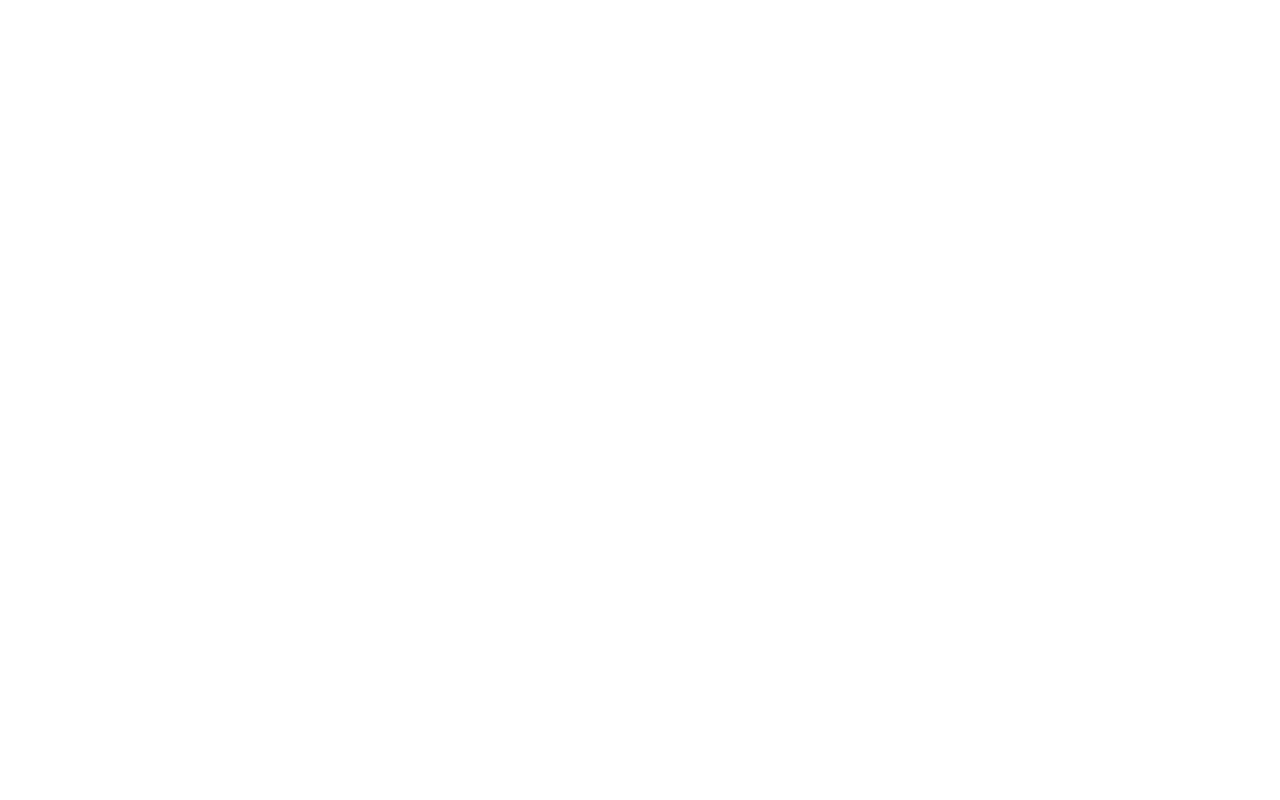
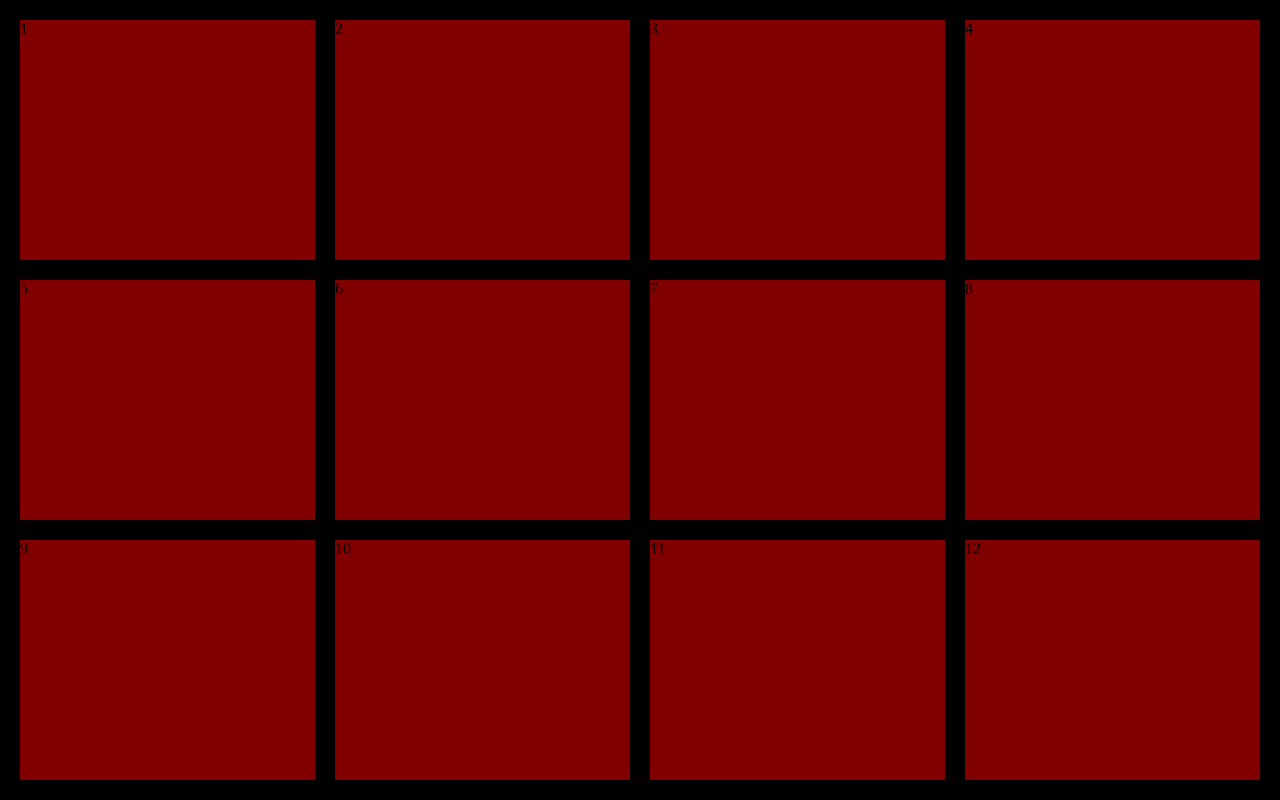
Before and after one commit to bence-toth/space-game, a plain HTML site: page index.html in a window 1280 px wide. Drawn offline with Linux system fonts and the light colour scheme.

Commit message:
Created levels layout

```diff
--- a/index.html
+++ b/index.html
@@ -6,5 +6,20 @@
     <link rel="stylesheet" href="./style.css" />
     <title>Nonogram</title>
   </head>
-  <body></body>
+  <body>
+    <div id="levels">
+      <div class="level">1</div>
+      <div class="level">2</div>
+      <div class="level">3</div>
+      <div class="level">4</div>
+      <div class="level">5</div>
+      <div class="level">6</div>
+      <div class="level">7</div>
+      <div class="level">8</div>
+      <div class="level">9</div>
+      <div class="level">10</div>
+      <div class="level">11</div>
+      <div class="level">12</div>
+    </div>
+  </body>
 </html>
--- a/style.css
+++ b/style.css
@@ -0,0 +1,25 @@
+* {
+  margin: 0;
+  padding: 0;
+  box-sizing: border-box;
+}
+
+html,
+body {
+  height: 100%;
+}
+
+#levels {
+  height: 100%;
+  background-color: black;
+  display: grid;
+  grid-template-columns: 1fr 1fr 1fr 1fr;
+  grid-template-rows: 1fr 1fr 1fr;
+  padding: 20px;
+  gap: 20px;
+}
+
+.level {
+  background-color: red;
+  opacity: 50%;
+}
```
